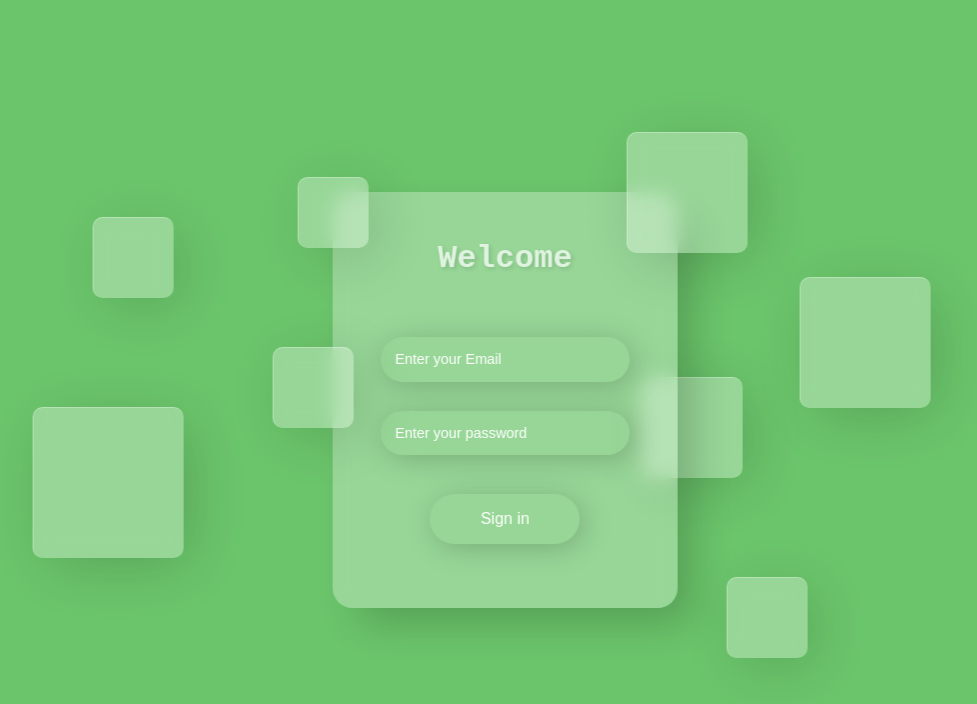
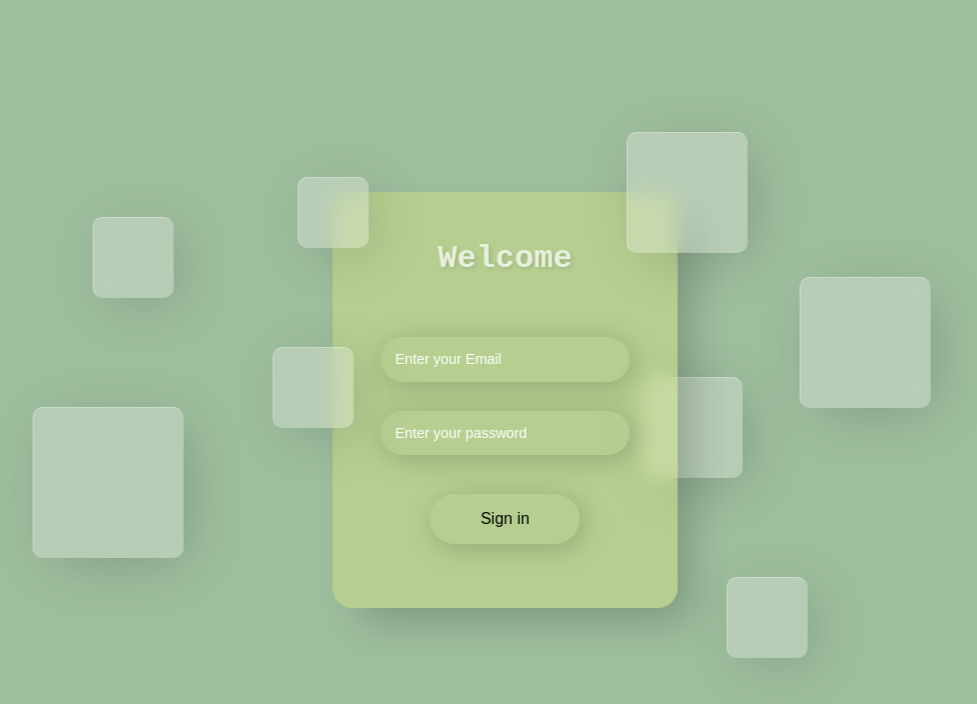
Before and after one commit to lomatul/InternConnect, a React (Create React App) app in the folder client/: page /login in a window 1280 px wide. Shown: the top 704 px of the page, without its empty margins (135-1112 px from the left). Built offline with nearby package versions, Linux system fonts and the light colour scheme.

Commit message:
naming convention change

```diff
--- a/client/src/components/Container.js
+++ b/client/src/components/Container.jsx
@@ -11,7 +11,7 @@ const Container = () => {
                 <div className='button'><a href="/">Explore Now &#8599;</a></div>
             </div>
             <div className='image'>
-                <img src="https://img.freepik.com/free-vector/illustrated-woman-being-intern-company_23-2148726151.jpg?w=740&t=st=1695480849~exp=1695481449~hmac=654f24076682901d6d93d07d27319774c70bdf00c5fb0fa29cc19947053158c7" alt="" />
+                <img src="bk.jpg" alt="" />
             </div>
         </div>
         <div className='partners'>
--- a/client/src/components/login.css
+++ b/client/src/components/login.css
@@ -1,6 +1,6 @@
 .login
 {
-    background: rgb(107, 197, 107);
+    background: rgb(158, 191, 158);
     font-family: 'Courier New', Courier, monospace;
     height: 100vh;
 }
@@ -15,7 +15,7 @@ form{
     height: 320px;
     padding: 3em;
     border-radius: 20px;
-    background: rgba(255, 255, 255, 0.3);
+    background: rgba(238, 243, 115, 0.3);
     backdrop-filter: blur(10px);
     box-shadow: 20px 20px 40px -6px rgba(0,0,0,0.2);
     text-align: center;
@@ -60,10 +60,17 @@ input[type="submit"]{
     width: 150px;
     font-size: 1rem;
     cursor: pointer;
+    color: black;
 }
 
+input[type="submit"]:hover {
+    color: white;
+    background-color: black;
+}
+
+
 .drop{
-    background:rgba(255, 255, 255, 0.3);
+    background:rgba(241, 238, 238, 0.3);
     backdrop-filter: blur(10px);
     border-radius: 10px;
     border-left: 1px solid rgba(255, 255, 255, 0.3);
```
Also changed, not shown: client/public/bk.jpg (added), client/src/Pages/Home.jsx (renamed from client/src/Pages/Home.js), client/src/Pages/Login.jsx (renamed from client/src/Pages/Login.js), client/src/components/FAQ.jsx (renamed from client/src/components/FAQ.js), client/src/components/Footer.jsx (renamed from client/src/components/Footer.js), client/src/components/LoginFormComponent.jsx (renamed from client/src/components/LoginFormComponent.js), client/src/components/Navbar.jsx (renamed from client/src/components/Navbar.js), client/src/components/Section.jsx (renamed from client/src/components/Section.js).
